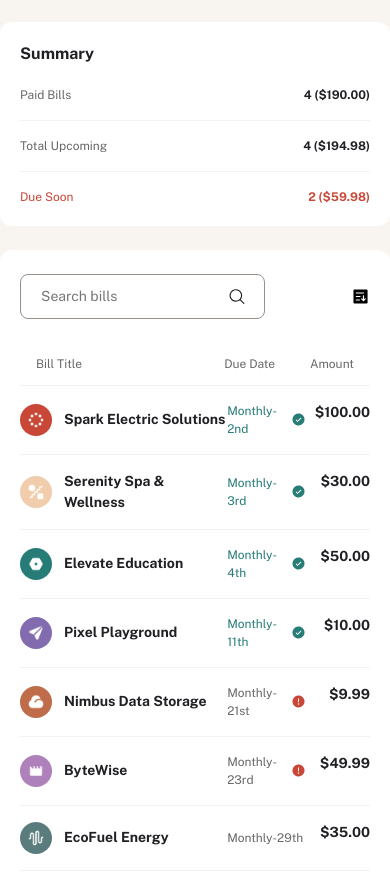
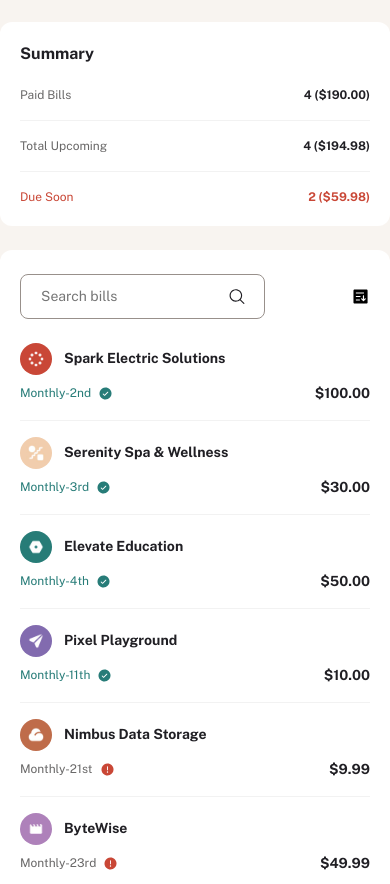
Before and after one commit to OlenaYermak/personal-finance, a website built with Vite: page src/pages/recurring.html in a window 390 px wide. Shown: the part 194-1078 px from the top of the page. Built offline with nearby package versions, Linux system fonts and the light colour scheme.

Commit message:
update (recurring bills list section)
added adaptive section for mobile and tablet

```diff
--- a/src/css/base.css
+++ b/src/css/base.css
@@ -86,9 +86,7 @@ body{
 
 
 
-.mobile-only {
-        display: block;
-    }
+
 
 
 
@@ -114,5 +112,9 @@ body{
         .card {
             padding: 24px;
         }
+
+                /* .mobile-only {
+                    display: none;
+                } */
 }
 /* ==========TABLET STYLES end========== */
--- a/src/css/recurring-bills-page-partials/recurring-bills-list-section.css
+++ b/src/css/recurring-bills-page-partials/recurring-bills-list-section.css
@@ -1,12 +1,27 @@
 .rec-bill-search{
     padding: 12px 52px 12px 20px;
 }
-.rec-bills-transactions-table-head,
+
+
+
 .rec-bills-transactions-row {
-    grid-template-columns: 3.19fr 1.2fr 1fr;
+    grid-template-columns: 1fr auto;
+    grid-template-rows: auto auto;
+    row-gap: 8px;
 
 }
 
+.rec-bill-recipient {
+    grid-area: 1 / 1;
+}
+
+.rec-bill-period {
+    grid-area: 2 / 1;
+}
+
+.rec-bill-amount {
+    grid-area: 2 / 2;
+}
 
 
 .date-icon-wrap{
@@ -39,8 +54,28 @@
     gap: 24px;
     align-items: center;
 }
+
+.rec-bills-transactions-table-head{
+    display: none;
+}
 }
 
 @media screen and (min-width: 768px){
+    .mobile-only {
+            display: none;
+        }
+
+                .rec-bills-transactions-table-head,
+                .rec-bills-transactions-row {
+                    grid-template-columns: 3.19fr 1.2fr 1fr;
+
+                }
+
+                                .rec-bill-recipient,
+                .rec-bill-period,
+
+                                .rec-bill-amount {
+                                    grid-area: auto;
 
 }
+}
--- a/src/partials/reccuring-bills/recurring-bills-list-section.html
+++ b/src/partials/reccuring-bills/recurring-bills-list-section.html
@@ -10,7 +10,7 @@
                 </svg>
             </label>
 
-        <button class="icon-btn mobil-only" aria-label="Sort transactions">
+        <button class="icon-btn mobile-only" aria-label="Sort transactions">
             <svg class="control-icon">
                 <use href="/public/icons.svg#icon-sort-mobile"></use>
             </svg>
@@ -41,94 +41,94 @@
         </li>
 
         <li class="table-row rec-bills-transactions-row">
-            <span class="text-value transaction-avatar-group">
+            <span class="rec-bill-recipient text-value transaction-avatar-group">
                 <img class="transaction-avatar" src="/public/image/spark-electric-solutions.jpg" alt="Spark Electric Solutions" width="32"
                     height="32" />Spark Electric Solutions</span>
-            <span class="date-icon-wrap text-label text-green">Monthly-2nd
+            <span class="rec-bill-period date-icon-wrap text-label text-green">Monthly-2nd
                     <svg class="icon-status-payment icon-bill-paid">
                         <use href="../../../public/icons.svg#icon-bill-paid"></use>
                     </svg>
             </span>
-            <span class="text-value">$100.00</span>
+            <span class="rec-bill-amount text-value">$100.00</span>
         </li>
 
 
         <li class="table-row rec-bills-transactions-row">
-            <span class="text-value transaction-avatar-group">
+            <span class="rec-bill-recipient text-value transaction-avatar-group">
                 <img class="transaction-avatar" src="/public/image/serenity-spa-and-wellness.jpg" alt="Serenity Spa & Wellness"
                     width="32" height="32" />Serenity Spa & Wellness</span>
-            <span class="date-icon-wrap text-label text-green">Monthly-3rd
+            <span class="rec-bill-period date-icon-wrap text-label text-green">Monthly-3rd
                 <svg class="icon-status-payment icon-bill-paid">
                     <use href="../../../public/icons.svg#icon-bill-paid"></use>
                 </svg>
             </span>
-            <span class="text-value">$30.00</span>
+            <span class="rec-bill-amount text-value">$30.00</span>
         </li>
 
         <li class="table-row rec-bills-transactions-row">
-            <span class="text-value transaction-avatar-group">
+            <span class="rec-bill-recipient text-value transaction-avatar-group">
                 <img class="transaction-avatar" src="/public/image/elevate-education.jpg" alt="Elevate Education"
                     width="32" height="32" />Elevate Education</span>
-            <span class="date-icon-wrap text-label text-green">Monthly-4th
+            <span class="rec-bill-period date-icon-wrap text-label text-green">Monthly-4th
                 <svg class="icon-status-payment icon-bill-paid">
                     <use href="../../../public/icons.svg#icon-bill-paid"></use>
                 </svg>
             </span>
-            <span class="text-value">$50.00</span>
+            <span class="rec-bill-amount text-value">$50.00</span>
         </li>
 
 <li class="table-row rec-bills-transactions-row">
-    <span class="text-value transaction-avatar-group">
+    <span class="rec-bill-recipient text-value transaction-avatar-group">
         <img class="transaction-avatar" src="/public/image/pixel-playground.jpg" alt="Pixel Playground" width="32"
             height="32" />Pixel Playground</span>
-    <span class="date-icon-wrap text-label text-green">Monthly-11th
+    <span class="rec-bill-period date-icon-wrap text-label text-green">Monthly-11th
         <svg class="icon-status-payment icon-bill-paid">
             <use href="../../../public/icons.svg#icon-bill-paid"></use>
         </svg>
     </span>
-    <span class="text-value">$10.00</span>
+    <span class="rec-bill-amount text-value">$10.00</span>
 </li>
 
         <li class="table-row rec-bills-transactions-row">
-            <span class="text-value transaction-avatar-group">
+            <span class="rec-bill-recipient text-value transaction-avatar-group">
                 <img class="transaction-avatar" src="/public/image/nimbus-data-storage.jpg" alt="Nimbus Data Storage"
                     width="32" height="32" />Nimbus Data Storage</span>
-            <span class="date-icon-wrap text-label">Monthly-21st
+            <span class="rec-bill-period date-icon-wrap text-label">Monthly-21st
                 <svg class="icon-status-payment icon-bill-due">
                     <use href="../../../public/icons.svg#icon-bill-due"></use>
                 </svg>
             </span>
-            <span class="text-value">$9.99</span>
+            <span class="rec-bill-amount text-value">$9.99</span>
         </li>
 
         <li class="table-row rec-bills-transactions-row">
-            <span class="text-value transaction-avatar-group">
+            <span class="rec-bill-recipient text-value transaction-avatar-group">
                 <img class="transaction-avatar" src="/public/image/bytewise.jpg" alt="ByteWise" width="32"
                     height="32" />ByteWise</span>
-            <span class="date-icon-wrap text-label">Monthly-23rd
+            <span class="rec-bill-period date-icon-wrap text-label">Monthly-23rd
                 <svg class="icon-status-payment icon-bill-due">
                     <use href="../../../public/icons.svg#icon-bill-due"></use>
                 </svg>
             </span>
-            <span class="text-value">$49.99</span>
+            <span class="rec-bill-amount text-value">$49.99</span>
         </li>
 
         <li class="table-row rec-bills-transactions-row">
-            <span class="text-value transaction-avatar-group">
+            <span class="rec-bill-recipient text-value transaction-avatar-group">
                 <img class="transaction-avatar" src="/public/image/ecofuel-energy.jpg" alt="EcoFuel Energy" width="32"
                     height="32" />EcoFuel Energy</span>
-            <span class="date-icon-wrap text-label">Monthly-29th
+            <span class="rec-bill-period date-icon-wrap text-label">Monthly-29th
             </span>
-            <span class="text-value">$35.00</span>
+            <span class="rec-bill-amount text-value">$35.00</span>
         </li>
 
 <li class="table-row rec-bills-transactions-row">
-    <span class="text-value transaction-avatar-group">
+    <span class="rec-bill-recipient text-value transaction-avatar-group">
         <img class="transaction-avatar" src="/public/image/aqua-flow-utilities.jpg" alt="Aqua Flow Utilities" width="32"
             height="32" />Aqua Flow Utilities</span>
-    <span class="date-icon-wrap text-label">Monthly-30th
+    <span class="rec-bill-period date-icon-wrap text-label">Monthly-30th
     </span>
-    <span class="text-value">$100.00</span>
+    <span class="rec-bill-amount text-value">$100.00</span>
 </li>
 
     </ul>
```
Also changed, not shown: src/partials/transactions/transactions-full-section.html (+2 -2 lines).
